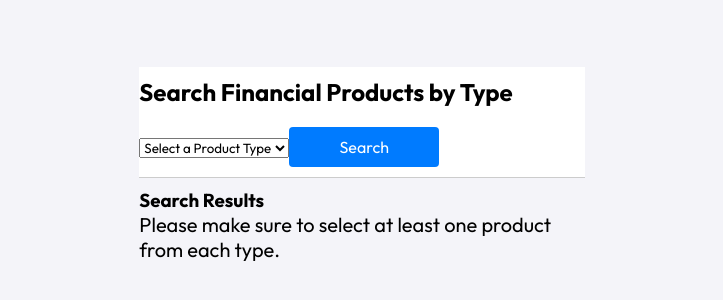
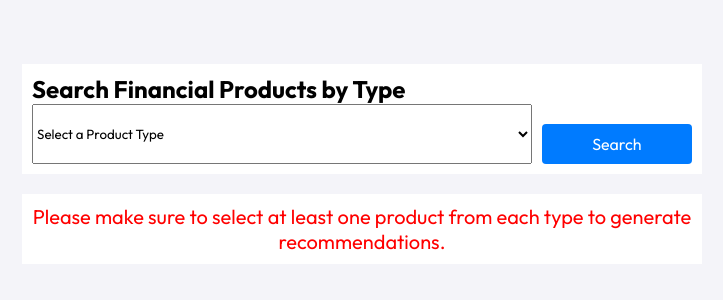
Before and after one commit to CapstoneProject-Group3/MyFinancialApp-V3-Group3, a React (Vite) app in the folder client/: page /userSelection in a window 1280 px wide. Shown: the part 236-536 px from the top of the page, without its empty margins (278-1001 px from the left). Built offline with nearby package versions, Linux system fonts and the light colour scheme.

Commit message:
update user slection & recommendation page layout

```diff
--- a/client/src/pages/RecommendationPage.jsx
+++ b/client/src/pages/RecommendationPage.jsx
@@ -57,6 +57,9 @@ const RecommendationsPage = () => {
                     ))}
                 </tbody>
             </table>
+            <div style={{ marginTop: "20px", fontSize: "16px", color: "gray" }}>
+                <strong>Note:</strong> The investment proportion displayed for each type represents the total investment amount for that category. If you select multiple products of the same type, this number reflects the combined total. You can decide how to allocate your investment within these products based on the given range.
+            </div>
         </div>
     );
 };
--- a/client/src/pages/UserSelection.jsx
+++ b/client/src/pages/UserSelection.jsx
@@ -1,6 +1,5 @@
 import React, { useState } from 'react';
 import { useNavigate } from 'react-router-dom';
-import './UserSelection.css';
 
 const FinancialProductSearchPage = () => {
     const [searchType, setSearchType] = useState('');
@@ -22,11 +21,10 @@ const FinancialProductSearchPage = () => {
 
             if (response.ok) {
                 const data = await response.json();
-                const productsWithChecked = data.data.map(product => ({
+                setSearchResults(data.data.map(product => ({
                     ...product,
                     isChecked: selectedProducts.some(p => p.id === product.id)
-                }));
-                setSearchResults(productsWithChecked);
+                })));
             } else {
                 throw new Error('Failed to fetch financial products');
             }
@@ -44,23 +42,17 @@ const FinancialProductSearchPage = () => {
         }
     };
 
-    // Function to check if all types have been selected at least once
     const allTypesSelected = () => {
         const selectedTypes = new Set(selectedProducts.map(p => p.type));
         return productTypes.every(type => selectedTypes.has(type));
     };
 
-    const generateRecommendations = () => {
-        // Optionally, handle any logic needed before navigation, such as validation
-        navigate('/recommendations', { state: { selectedProducts } });
-    };
-
     return (
         <div>
-            <div className="search-container">
+            <div style={{ position: 'sticky', top: 0, backgroundColor: '#fff', padding: '10px', zIndex: 1000 }}>
                 <h2>Search Financial Products by Type</h2>
-                <div>
-                    <select value={searchType} onChange={e => setSearchType(e.target.value)}>
+                <div style={{ display: 'flex', gap: '10px' }}>
+                    <select value={searchType} onChange={e => setSearchType(e.target.value)} style={{ flexGrow: 1 }}>
                         <option value="">Select a Product Type</option>
                         {productTypes.map(type => (
                             <option key={type} value={type}>{type}</option>
@@ -69,12 +61,10 @@ const FinancialProductSearchPage = () => {
                     <button onClick={handleSearch}>Search</button>
                 </div>
             </div>
-
-            <div className="search-results">
-                <h3>Search Results</h3>
+            <div style={{ overflowY: 'auto', maxHeight: '400px', marginTop: '20px' }}>
                 <ul>
                     {searchResults.map((product) => (
-                        <li key={product.id}>
+                        <li key={product.id} style={{ listStyleType: 'none', marginBottom: '10px' }}>
                             <strong>Name:</strong> {product.name} <br />
                             <strong>Type:</strong> {product.type} <br />
                             <strong>Institution:</strong> {product.institution} <br />
@@ -89,13 +79,19 @@ const FinancialProductSearchPage = () => {
                         </li>
                     ))}
                 </ul>
-                {allTypesSelected() && (
-                    <button onClick={generateRecommendations}>Generate Recommendations</button>
-                )}
-                {!allTypesSelected() && (
-                    <p>Please make sure to select at least one product from each type.</p>
-                )}
             </div>
+            {!allTypesSelected() && (
+                <div style={{ position: 'sticky', bottom: 0, backgroundColor: '#fff', padding: '10px', textAlign: 'center', color: 'red' }}>
+                    <p>Please make sure to select at least one product from each type to generate recommendations.</p>
+                </div>
+            )}
+            {allTypesSelected() && (
+                <div style={{ position: 'sticky', bottom: 0, backgroundColor: '#fff', padding: '10px', textAlign: 'center' }}>
+                    <button onClick={() => navigate('/recommendations', { state: { selectedProducts } })}>
+                        Generate Recommendations
+                    </button>
+                </div>
+            )}
         </div>
     );
 };
```
